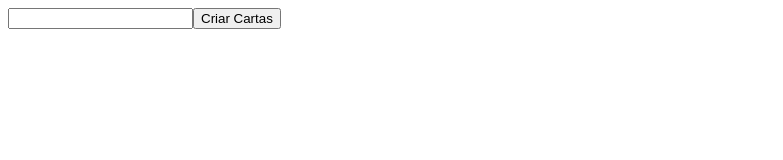
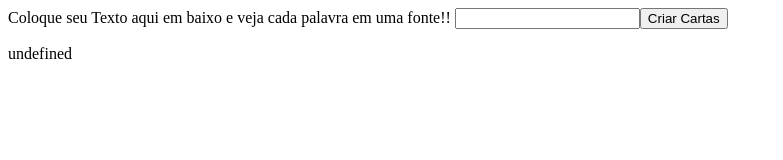
Before and after one commit to tryber/sd-03-block5-project-mistery-letter, a plain HTML site: page index.html in a window 1280 px wide. Both pictures are taken after a click on the button "Criar Cartas". Shown: the whole page, without its empty margins (0-783 px from the left). Drawn offline with Linux system fonts and the light colour scheme.

Commit message:
falta classes

```diff
--- a/index.html
+++ b/index.html
@@ -7,7 +7,7 @@
   <link rel="stylesheet" href="style.css">
 </head>
 <body>
-  <label for="carta-texto">
+  <label for="carta-texto"> Coloque seu Texto aqui em baixo e veja cada palavra em uma fonte!!
     <input type="text" id="carta-texto"><button type="submit" id="criar-carta">Criar Cartas</button>
   </label>
 
--- a/script.js
+++ b/script.js
@@ -1,6 +1,26 @@
+function choseClass(n) {
+  const randomclass = Math.floor(Math.random() * n);
+  return randomclass;
+}
+
+function makeCards () {
+  const inputSentence = document.getElementById('carta-texto').value;
+  const words = inputSentence.split(' ');
+  const paragrafo = document.getElementById('carta-gerada');
+
+  let counter = 0;
+  for (let word of words) {
+    counter += 1;
+    let span = document.createElement('span');
+    span.innerText = words[word];
+    paragrafo.appendChild(span);
+
+  }
+}
+
 function LOADED() {
   let buttonMakeCards = document.getElementById('criar-carta');
-  buttonMakeCards.addEventListener('click', makeCards)
+  buttonMakeCards.addEventListener('click', makeCards);
 }
 
 window.onload = LOADED();
```
